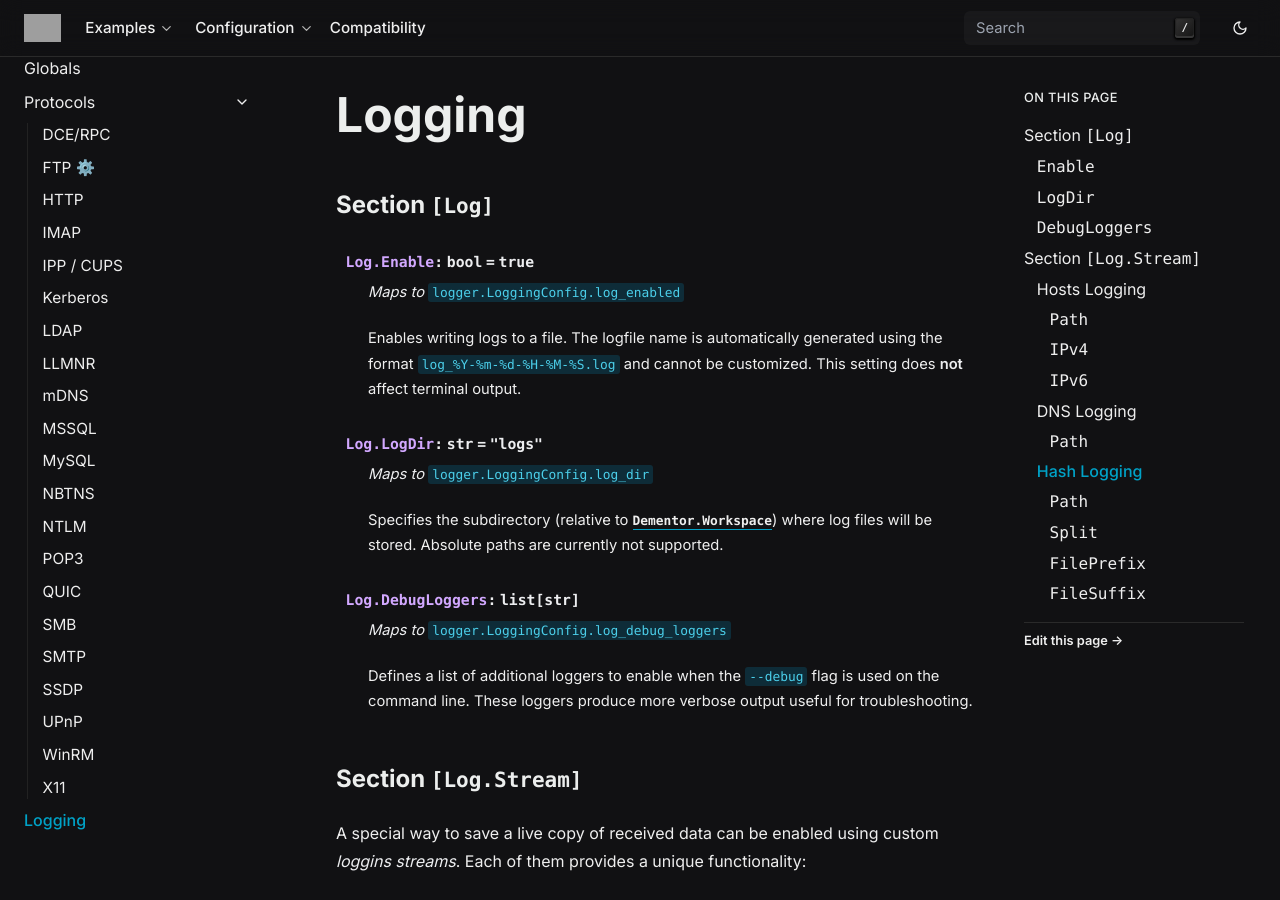
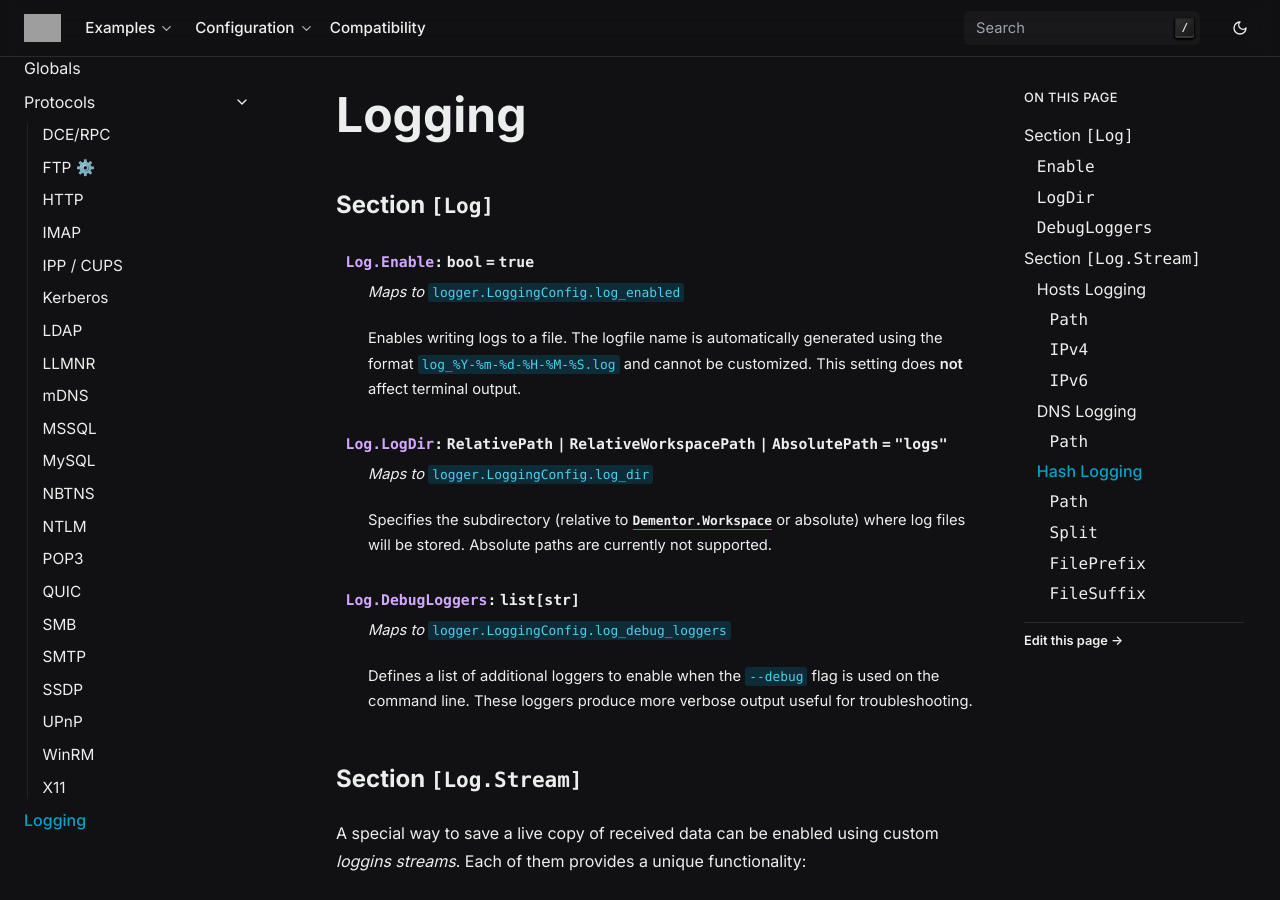
Before and after one commit to MatrixEditor/dementor, a Sphinx documentation site: the page built from docs/source/config/logging.rst, in a window 1280 px wide and 900 px high. Built offline with Sphinx 7.4.7, drawn with Linux system fonts in a browser that asks for light colours; grey boxes are pictures that could not be loaded.

Commit message:
Update logging docs

```diff
--- a/docs/source/config/logging.rst
+++ b/docs/source/config/logging.rst
@@ -21,12 +21,12 @@ Section ``[Log]``
     affect terminal output.
 
 .. py:attribute:: LogDir
-    :type: str
+    :type: RelativePath | RelativeWorkspacePath | AbsolutePath
     :value: "logs"
 
     *Maps to* :attr:`logger.LoggingConfig.log_dir`
 
-    Specifies the subdirectory (relative to :attr:`Dementor.Workspace`) where log files
+    Specifies the subdirectory (relative to :attr:`Dementor.Workspace` or absolute) where log files
     will be stored. Absolute paths are currently not supported.
 
 .. py:attribute:: DebugLoggers
```
